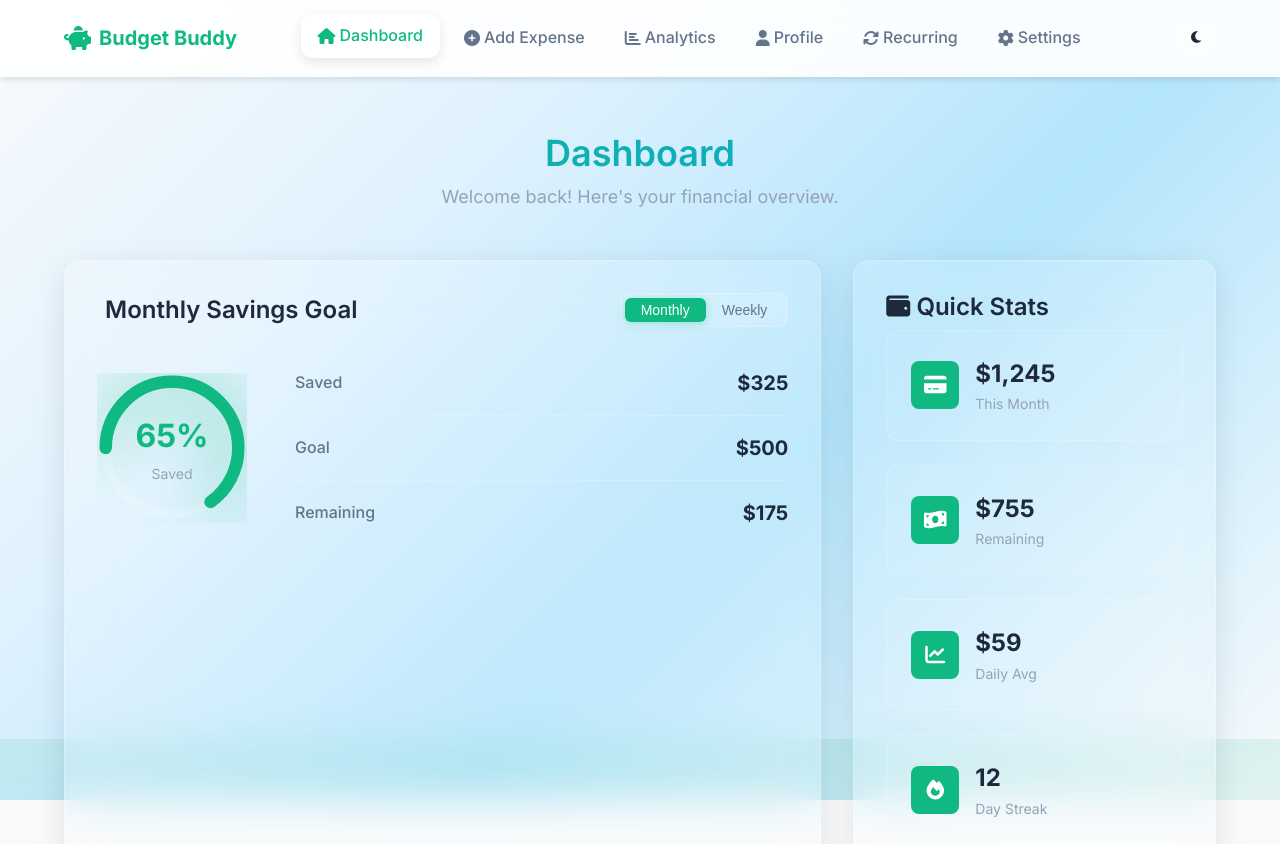
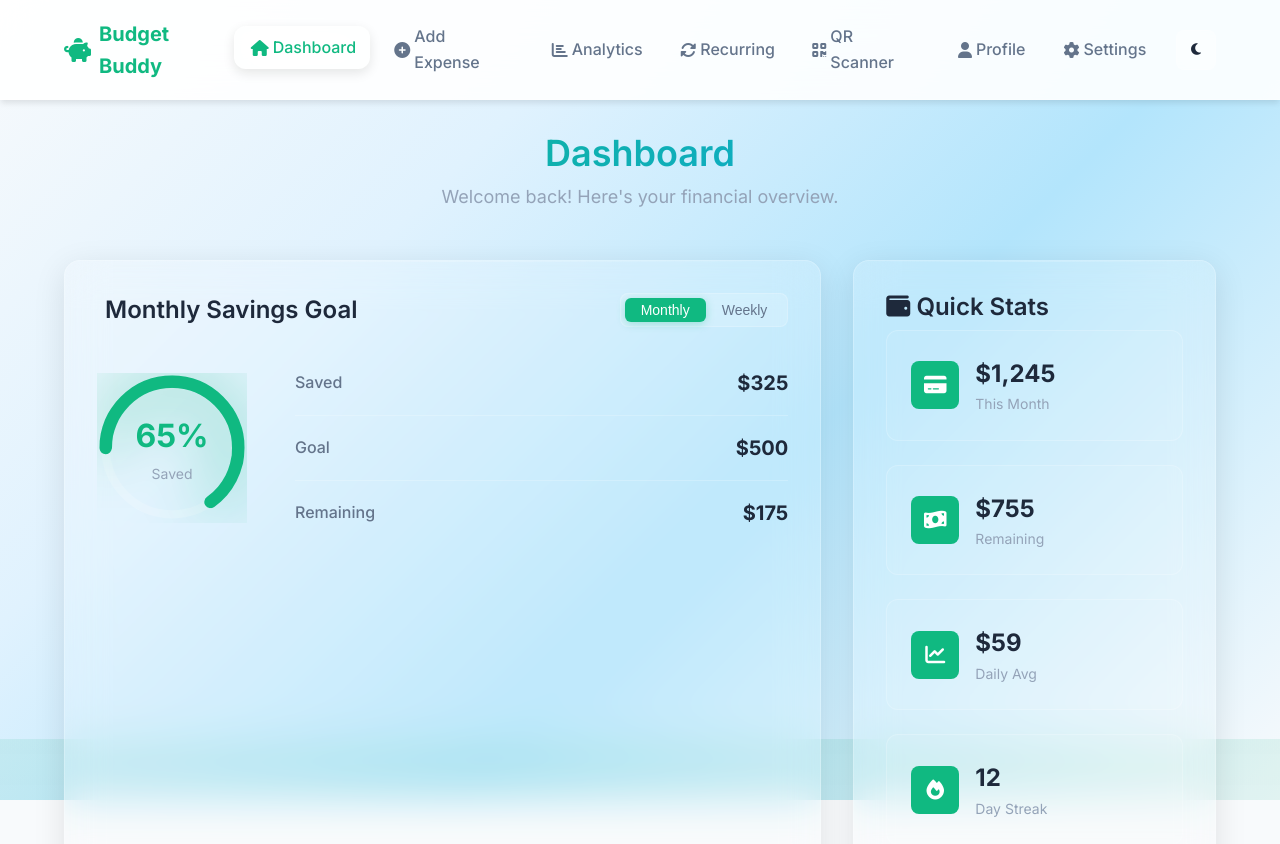
Before and after one commit to mazino04urek/budgetManage, a Django app: page /dashboard/ in a window 1280 px wide. Shown: the top 844 px of the page. Run offline with Django 4.2, Linux system fonts and the light colour scheme; the visitor is signed in with stand-in values (Sample User, id 1).

Commit message:
Updated nav bar, included new qr-scanner page

```diff
--- a/budgetmanage/templates/dashboard.html
+++ b/budgetmanage/templates/dashboard.html
@@ -31,13 +31,17 @@
                     <i class="fas fa-chart-bar"></i>
                     <span>Analytics</span>
                 </a>
+                <a href="{% url 'recurring' %}" class="nav-link">
+                    <i class="fas fa-sync-alt"></i>
+                    <span>Recurring</span>
+                </a>
+                <a href="{% url 'qr-scanner' %}" class="nav-link active">
+                    <i class="fas fa-qrcode"></i>
+                    <span>QR Scanner</span>
+                </a>
                 <a href="{% url 'profile' %}" class="nav-link">
                     <i class="fas fa-user"></i>
                     <span>Profile</span>
-                </a>
-                <a href="{% url 'recurring' %}" class="nav-link">
-                    <i class="fas fa-sync-alt"></i>
-                    <span>Recurring</span>
                 </a>
                 <a href="{% url 'setting' %}" class="nav-link">
                     <i class="fas fa-cog"></i>
@@ -200,7 +204,7 @@
                             <span class="expense-amount">-$65.30</span>
                         </div>
                     </div>
-                    <a href="add-expense.html" class="add-expense-btn">
+                    <a href="{% url 'add-expense' %}" class="add-expense-btn">
                         <i class="fas fa-plus"></i>
                         Add New Expense
                     </a>
```
Also changed, not shown: budgetmanage/templates/analytics.html (+8 -4 lines), budgetmanage/templates/profile.html (+8 -4 lines), budgetmanage/templates/recurring.html (+8 -4 lines), budgetmanage/templates/settings.html (+8 -4 lines).
